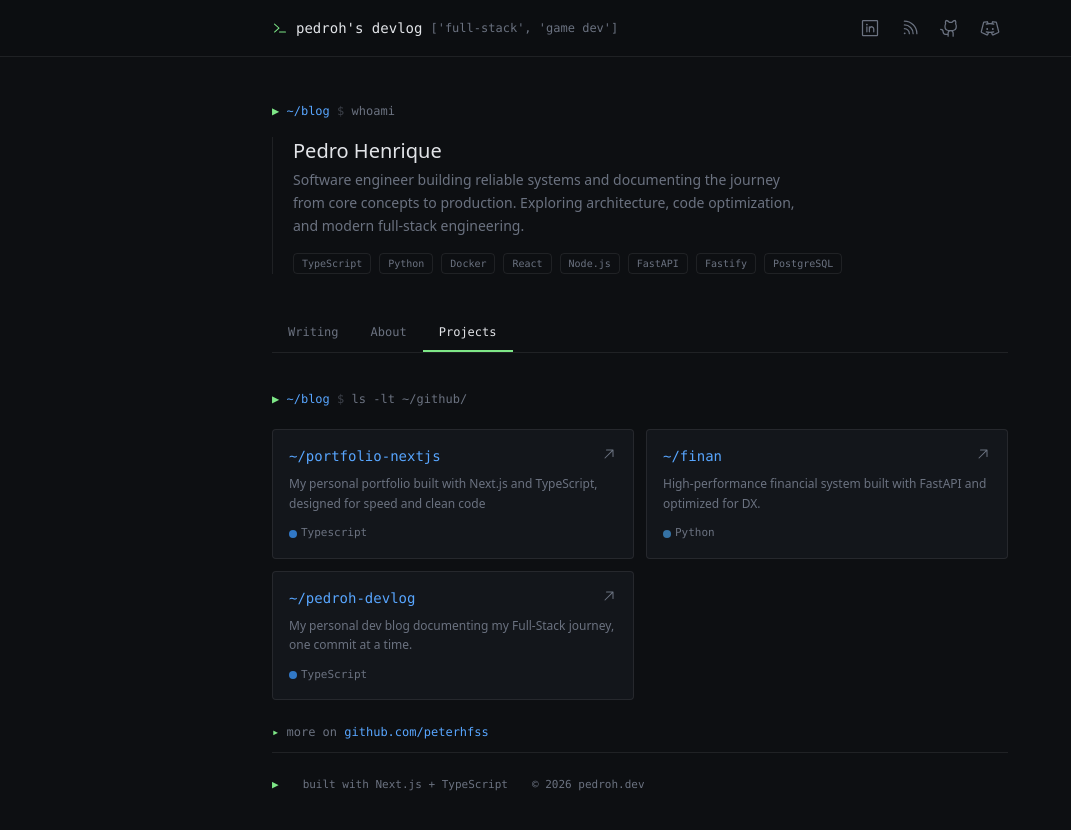
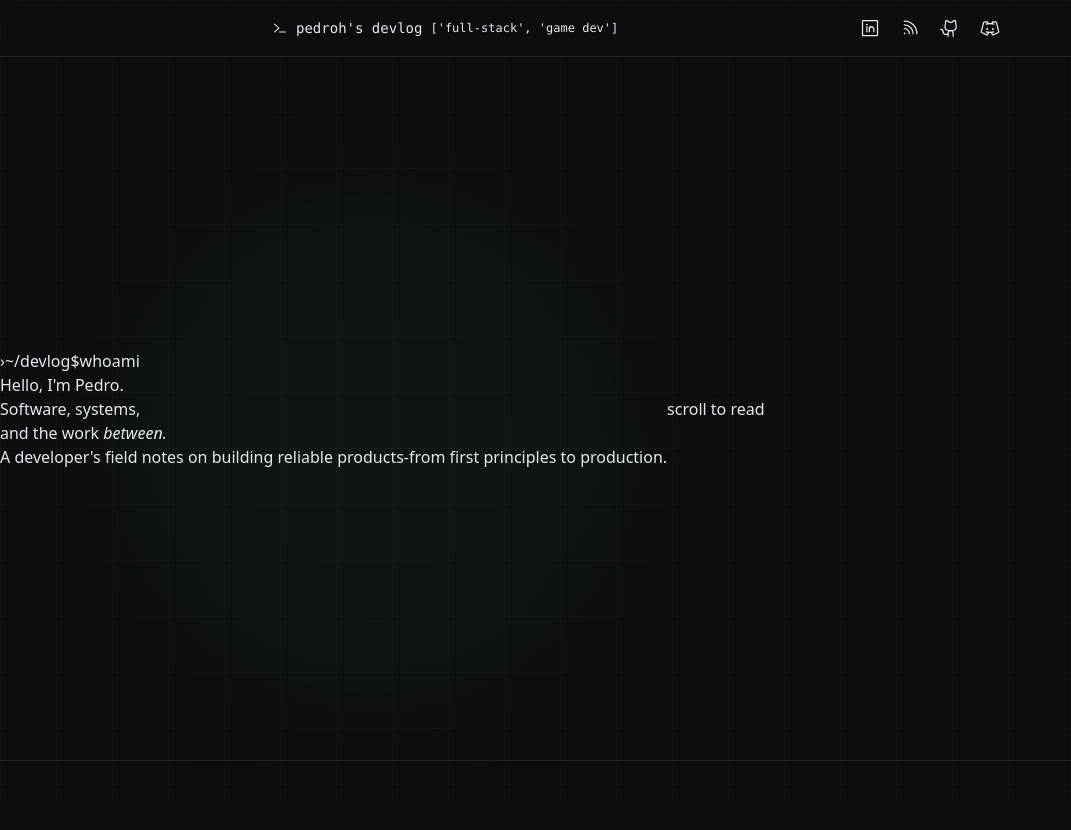
Before and after one commit to peterhfss/pedroh-devlog, a Next.js app: page /projects in a window 1280 px wide. Shown: the top 830 px of the page, without its empty margins (0-1071 px from the left). After the commit the page ends 800 px from the top, so only its background shows below. Built offline with nearby package versions, Linux system fonts and the light colour scheme.

Commit message:
feat(hero): add hero section

```diff
--- a/src/app/(main)/layout.tsx
+++ b/src/app/(main)/layout.tsx
@@ -1,6 +1,6 @@
 'use client'
 
-import { Footer, Header, TabContainer, TerminalPrompt } from "@/components";
+import { Footer, Header, TabContainer, Prompt, Hero } from "@/components";
 import { stacks } from "@/lib/utils";
 
 type MainProps = {
@@ -10,37 +10,10 @@ type MainProps = {
 export default function Main({ children }: MainProps) {
 
   return (
-    <div className="bg-background">
+    <div className="min-h-screen overflow-hidden my-background">
       <Header />
-
-      <main className="max-w-3xl mx-auto px-4 py-10">
-        {/* Hero */}
-        <section className="mb-10">
-          <TerminalPrompt>whoami</TerminalPrompt>
-          <div className="mt-4 pl-5 border-l border-border">
-            <h1 className="text-xl font-medium text-foreground mb-1">
-              Pedro Henrique
-            </h1>
-            <p className="text-sm text-muted-foreground leading-relaxed max-w-lg ">
-              Software engineer building reliable systems and documenting the journey from core concepts to production. Exploring architecture, code optimization, and modern full-stack engineering.
-            </p>
-            <div className="flex flex-wrap gap-2 mt-4">
-              {stacks.map((skill) => (
-                <span
-                  key={skill}
-                  className="font-mono text-[10px] text-muted-foreground border border-border px-2 py-0.5 rounded"
-                >
-                  {skill}
-                </span>
-              ))}
-            </div>
-          </div>
-        </section>
-        <TabContainer />
-           {children}
-
-        {/* Footer */}
-        <Footer />
+      <main>
+        <Hero />
       </main>
     </div>
   );
--- a/src/app/globals.css
+++ b/src/app/globals.css
@@ -2,153 +2,42 @@
 @plugin "@tailwindcss/typography";
 
 :root {
-  --font-size: 16px;
-  --background: #0d0f12;
-  --foreground: #e2e4e8;
-  --card: #13161b;
-  --card-foreground: #e2e4e8;
-  --popover: #13161b;
-  --popover-foreground: #e2e4e8;
-  --primary: #7ee787;
-  --primary-foreground: #0d0f12;
-  --secondary: #1c1f26;
-  --secondary-foreground: #c9cbd1;
-  --muted: #1c1f26;
-  --muted-foreground: #6b7280;
-  --accent: #58a6ff;
-  --accent-foreground: #0d0f12;
-  --destructive: #f85149;
-  --destructive-foreground: #ffffff;
-  --border: rgba(255, 255, 255, 0.08);
-  --input: transparent;
-  --input-background: #1c1f26;
-  --switch-background: #2d3138;
-  --font-weight-medium: 500;
-  --font-weight-normal: 400;
-  --ring: #7ee787;
-  --chart-1: #7ee787;
-  --chart-2: #58a6ff;
-  --chart-3: #f0883e;
-  --chart-4: #bc8cff;
-  --chart-5: #ff7b72;
-  --radius: 0.25rem;
-  --sidebar: #0d0f12;
-  --sidebar-foreground: #e2e4e8;
-  --sidebar-primary: #7ee787;
-  --sidebar-primary-foreground: #0d0f12;
-  --sidebar-accent: #1c1f26;
-  --sidebar-accent-foreground: #e2e4e8;
-  --sidebar-border: rgba(255, 255, 255, 0.08);
-  --sidebar-ring: #7ee787;
+  --bg: #0b0d10;
+  --surface: #101318;
+  --surface-raised: #15191f;
+  --text: #e7e9ed;
+  --text-soft: #9ba3ae;
+  --muted: #646d79;
+  --green: #7ee787;
+  --blue: #58a6ff;
+  --border: rgba(255, 255, 255, 0.09);
+  --mono: "JetBrains Mono", monospace;
+  --sans: "DM Sans", sans-serif;
 }
 
-.dark {
-  --background: #0d0f12;
-  --foreground: #e2e4e8;
-  --card: #13161b;
-  --card-foreground: #e2e4e8;
-  --popover: #13161b;
-  --popover-foreground: #e2e4e8;
-  --primary: #7ee787;
-  --primary-foreground: #0d0f12;
-  --secondary: #1c1f26;
-  --secondary-foreground: #c9cbd1;
-  --muted: #1c1f26;
-  --muted-foreground: #6b7280;
-  --accent: #58a6ff;
-  --accent-foreground: #0d0f12;
-  --destructive: #f85149;
-  --destructive-foreground: #ffffff;
-  --border: rgba(255, 255, 255, 0.08);
-  --input: transparent;
-  --input-background: #1c1f26;
-  --switch-background: #2d3138;
-  --ring: #7ee787;
-  --font-weight-medium: 500;
-  --font-weight-normal: 400;
-  --chart-1: #7ee787;
-  --chart-2: #58a6ff;
-  --chart-3: #f0883e;
-  --chart-4: #bc8cff;
-  --chart-5: #ff7b72;
-  --sidebar: #0d0f12;
-  --sidebar-foreground: #e2e4e8;
-  --sidebar-primary: #7ee787;
-  --sidebar-primary-foreground: #0d0f12;
-  --sidebar-accent: #1c1f26;
-  --sidebar-accent-foreground: #e2e4e8;
-  --sidebar-border: rgba(255, 255, 255, 0.08);
-  --sidebar-ring: #7ee787;
+@theme {
+  --color-bg: var(--bg);
+  --color-text: var(--text);
+  --color-border: var(--border);
+  --color-muted: var(--muted);
 }
 
-@theme inline {
-  --font-geist-sans: var(--font-geist-sans);
-  --font-geist-mono: var(--font-geist-mono);
-  --font-roboto-mono: var(--font-roboto-mono);
-  --font-jetbrains-mono: var(--font-jetbrains-mono);
-
-  --color-background: var(--background);
-  --color-foreground: var(--foreground);
-  --color-card: var(--card);
-  --color-card-foreground: var(--card-foreground);
-  --color-popover: var(--popover);
-  --color-popover-foreground: var(--popover-foreground);
-  --color-primary: var(--primary);
-  --color-primary-foreground: var(--primary-foreground);
-  --color-secondary: var(--secondary);
-  --color-secondary-foreground: var(--secondary-foreground);
-  --color-muted: var(--muted);
-  --color-muted-foreground: var(--muted-foreground);
-  --color-accent: var(--accent);
-  --color-accent-foreground: var(--accent-foreground);
-  --color-destructive: var(--destructive);
-  --color-destructive-foreground: var(--destructive-foreground);
-  --color-border: var(--border);
-  --color-input: var(--input);
-  --color-input-background: var(--input-background);
-  --color-switch-background: var(--switch-background);
-  --color-ring: var(--ring);
-  --color-chart-1: var(--chart-1);
-  --color-chart-2: var(--chart-2);
-  --color-chart-3: var(--chart-3);
-  --color-chart-4: var(--chart-4);
-  --color-chart-5: var(--chart-5);
-  --radius-sm: calc(var(--radius) - 4px);
-  --radius-md: calc(var(--radius) - 2px);
-  --radius-lg: var(--radius);
-  --radius-xl: calc(var(--radius) + 4px);
-  --color-sidebar: var(--sidebar);
-  --color-sidebar-foreground: var(--sidebar-foreground);
-  --color-sidebar-primary: var(--sidebar-primary);
-  --color-sidebar-primary-foreground: var(--sidebar-primary-foreground);
-  --color-sidebar-accent: var(--sidebar-accent);
-  --color-sidebar-accent-foreground: var(--sidebar-accent-foreground);
-  --color-sidebar-border: var(--sidebar-border);
-  --color-sidebar-ring: var(--sidebar-ring);
+.my-background {
+  background:
+    linear-gradient(rgba(255, 255, 255, 0.018) 1px, transparent 1px),
+    linear-gradient(90deg, rgba(255, 255, 255, 0.018) 1px, transparent 1px);
+  background-size: 56px 56px;
 }
 
-@media (prefers-color-scheme: dark) {
-  :root {
-    --background: #0d0f12;
-    --foreground: #e2e4e8;
-  }
+.hero-before {
+  content: "";
+  position: absolute;
+  inset: 0;
+  background: radial-gradient(circle at 77% 47%, rgba(88, 166, 255, 0.08), transparent 27%);
+  pointer-events: none;
 }
 
-body {
-  background: var(--background);
-  color: var(--foreground);
+.hero-glow {
+  background: rgba(126, 231, 135, 0.035);
+  filter: blur(80px);
 }
-
-.prose pre code {
-  background: transparent;
-  padding: 0;
-  border: none;
-  border-radius: 0;
-  font-size: inherit;
-  font-family: inherit;
-}
-
-.prose code::before,
-.prose code::after {
-  content: none;
-}
--- a/src/app/layout.tsx
+++ b/src/app/layout.tsx
@@ -1,25 +1,13 @@
 import type { Metadata } from "next";
 import {
-  Geist,
-  Geist_Mono,
-  JetBrains_Mono,
-  Roboto_Mono,
+  DM_Sans,
+  JetBrains_Mono
 } from "next/font/google";
 import "./globals.css";
 import { getSiteUrl } from "@/lib/utils";
 
-const geistSans = Geist({
-  variable: "--font-geist-sans",
-  subsets: ["latin"],
-});
-
-const geistMono = Geist_Mono({
-  variable: "--font-geist-mono",
-  subsets: ["latin"],
-});
-
-const robotoMono = Roboto_Mono({
-  variable: "--font-roboto-mono",
+const dmSans = DM_Sans({
+  variable: "--font-dm-sans",
   subsets: ["latin"],
 });
 
@@ -51,9 +39,9 @@ export default function RootLayout({
   return (
     <html
       lang="en"
-      className={`${geistSans.variable} ${geistMono.variable} ${robotoMono.variable}  ${jetBrainsMono.variable}  h-full antialiased`}
+      className={`${dmSans.variable} ${jetBrainsMono.variable}  h-full antialiased scroll-smooth`}
     >
-      <body className="flex flex-col">
+      <body className="bg-bg text-text">
         {children}
       </body>
     </html>
--- a/src/components/footer.tsx
+++ b/src/components/footer.tsx
@@ -1,12 +1,19 @@
 export function Footer() {
   return (
-
-      <footer className="mt-3 pt-6 border-border border-t">
-        <div className="font-mono text-[11px] text-muted-foreground flex flex-wrap gap-x-6 gap-y-1">
-            <span className="text-primary">▶</span> built with Next.js + TypeScript
-            <span>© 2026 pedroh.dev</span>
+    <footer className="border border-border bg-[#0B0D10]">
+      <div className="flex items-center justify-between text-[9px] text-muted pt-24 font-mono">
+        <div>
+          <span>
+            pedroh.dev © 2026 • git commit -m "Keep building"
+          </span>
         </div>
-      </footer>
+        <div>
+          <span>
+            Built with Next.js + TypeScript
+          </span>
+        </div>
+      </div>
+    </footer>
 
   );
 }
--- /dev/null
+++ b/src/components/hero.tsx
@@ -0,0 +1,25 @@
+import { Prompt } from "./terminal-prompt"
+
+export const Hero = () => {
+    return (
+        <section className="relative flex items-center border-b border-b-border min-h-[88vh] before:hero-before">
+            <div className="absolute w-130 h-130 pointer-events-none rounded-[50%]  left-[9%] top-[18%] hero-glow" />
+            <div>
+                <Prompt command="whoami" />
+                <p>Hello, I'm Pedro.</p>
+                <h1>
+                    Software, systems,
+                    <br />
+                    and the work <em>between.</em>
+                </h1>
+                <p>
+                    A developer's field notes on building reliable products-from first principles to production.
+                </p>
+            </div>
+            <div>
+                <span>scroll to read</span>
+                <i />
+            </div>
+        </section>
+    )
+}
--- a/src/components/index.ts
+++ b/src/components/index.ts
@@ -3,6 +3,7 @@ import { Footer } from "./footer";
 import { Header } from "./header";
 import { Tab } from "./tab";
 import { TabContainer } from "./tab-container";
-import { TerminalPrompt } from "./terminal-prompt";
+import { Prompt } from "./terminal-prompt";
+import { Hero } from './hero';
 
-export { Footer, Header, Tab, TabContainer, TerminalPrompt, Anchor };
+export { Footer, Header, Tab, TabContainer, Prompt, Anchor, Hero };
--- a/src/components/tab.tsx
+++ b/src/components/tab.tsx
@@ -1,5 +1,5 @@
 import type { ReactNode } from "react";
-import { TerminalPrompt } from "./terminal-prompt";
+import { Prompt } from "./terminal-prompt";
 
 type TabProps = {
   title: string;
@@ -10,7 +10,7 @@ export function Tab({ title, children }: TabProps) {
   return (
     <section>
       <div className="mb-5">
-        <TerminalPrompt>{title}</TerminalPrompt>
+        <Prompt command={title} />
       </div>
       <div>{children}</div>
     </section>
--- a/src/components/terminal-prompt.tsx
+++ b/src/components/terminal-prompt.tsx
@@ -1,11 +1,11 @@
-import type { ReactNode } from "react";
+export function Prompt({ command }: { command: string }) {
+  return (
+    <div>
+      <span className="prompt-mark">›</span>
+      <span className="prompt-path">~/devlog</span>
+      <span className="prompt-symbol">$</span>
+      <span>{command}</span>
+    </div>
 
-export function TerminalPrompt({ children }: { children: ReactNode }) {
-  return (
-    <span className="font-mono text-xs text-muted-foreground">
-      <span className="text-primary">▶</span>{" "}
-      <span className="text-accent">~/blog</span>{" "}
-      <span className="opacity-50">$</span> {children}
-    </span>
   );
 }
```
